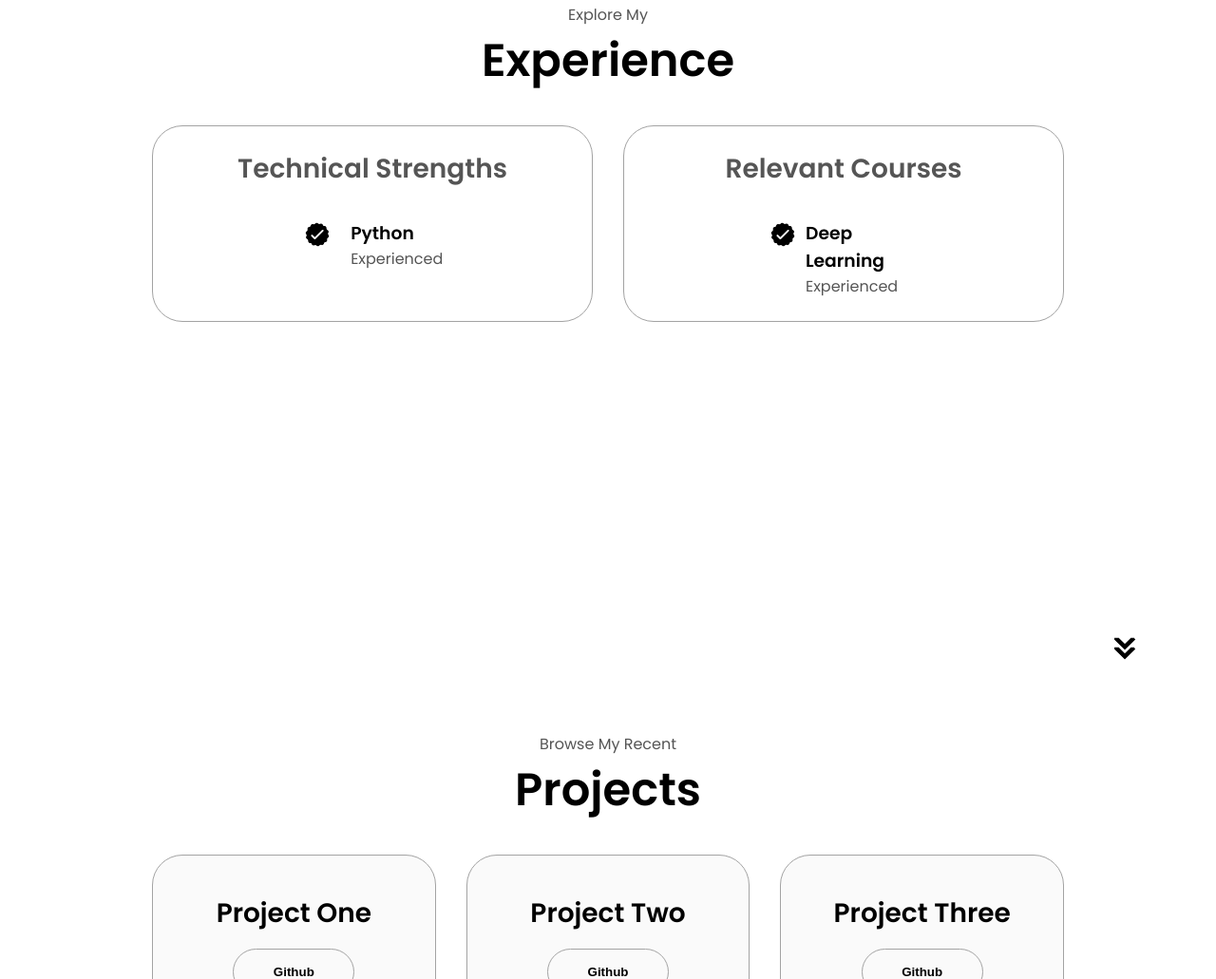
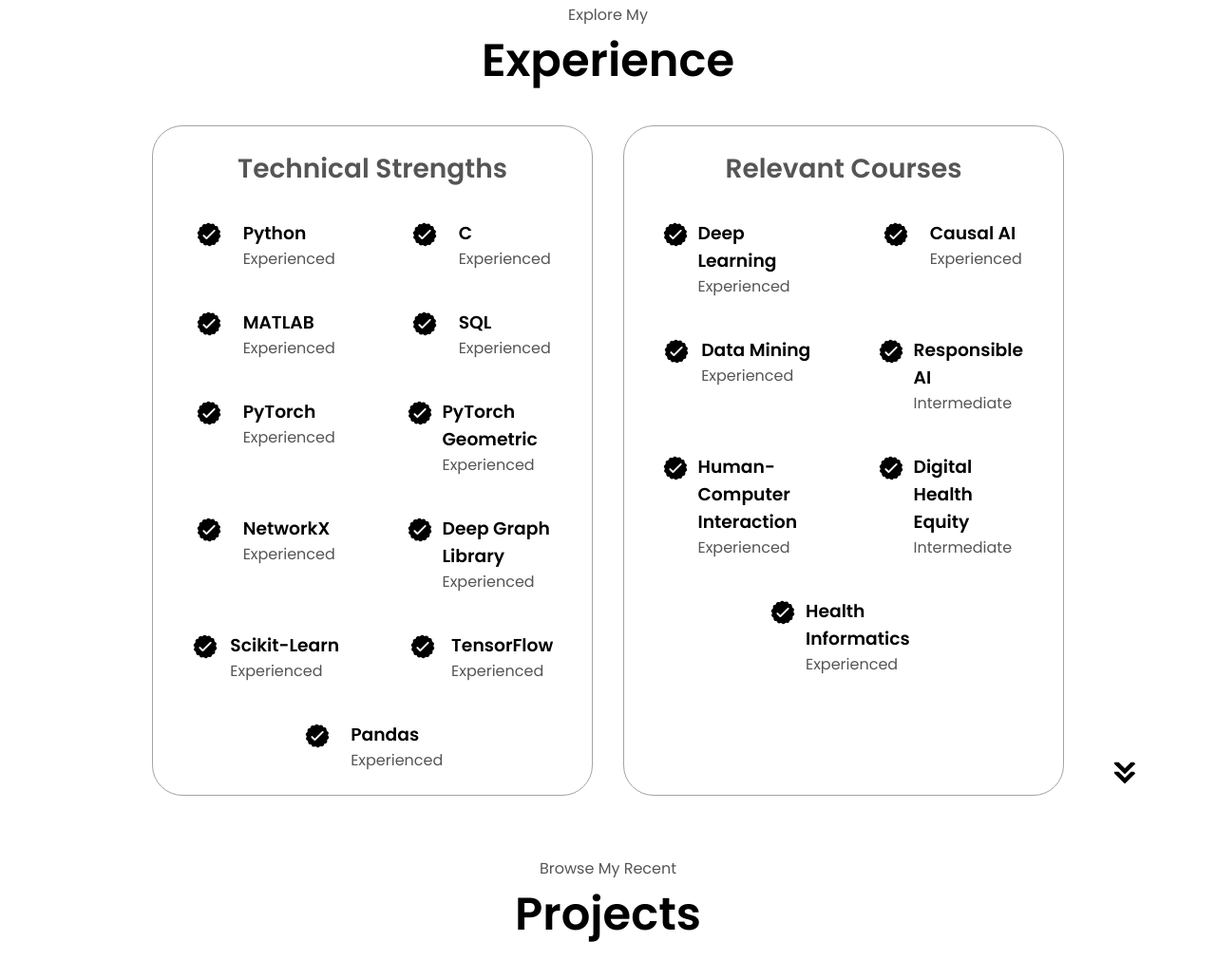
Before and after one commit to alomgeer007/portfolio, a plain HTML site: page index.html in a window 1280 px wide. Shown: the part 1693-2724 px from the top of the page at 95% size. Drawn offline with Linux system fonts and the light colour scheme.

Commit message:
Update index.html

```diff
--- a/index.html
+++ b/index.html
@@ -138,40 +138,144 @@
       <h1 class="title">Experience</h1>
       <div class="experience-details-container">
         <div class="about-containers">
+          <!-- Technical Strengths -->
           <div class="details-container">
             <h2 class="experience-sub-title">Technical Strengths</h2>
             <div class="article-container">
               <!-- Technical Strengths List -->
               <article>
-                <img
-                  src="./assets/checkmark.png"
-                  alt="Checkmark icon"
-                  class="icon"
-                />
+                <img src="./assets/checkmark.png" alt="Checkmark icon" class="icon" />
                 <div>
                   <h3>Python</h3>
                   <p>Experienced</p>
                 </div>
               </article>
-              <!-- Add other technical strengths here -->
+              <article>
+                <img src="./assets/checkmark.png" alt="Checkmark icon" class="icon" />
+                <div>
+                  <h3>C</h3>
+                  <p>Experienced</p>
+                </div>
+              </article>
+              <article>
+                <img src="./assets/checkmark.png" alt="Checkmark icon" class="icon" />
+                <div>
+                  <h3>MATLAB</h3>
+                  <p>Experienced</p>
+                </div>
+              </article>
+              <article>
+                <img src="./assets/checkmark.png" alt="Checkmark icon" class="icon" />
+                <div>
+                  <h3>SQL</h3>
+                  <p>Experienced</p>
+                </div>
+              </article>
+              <article>
+                <img src="./assets/checkmark.png" alt="Checkmark icon" class="icon" />
+                <div>
+                  <h3>PyTorch</h3>
+                  <p>Experienced</p>
+                </div>
+              </article>
+              <article>
+                <img src="./assets/checkmark.png" alt="Checkmark icon" class="icon" />
+                <div>
+                  <h3>PyTorch Geometric</h3>
+                  <p>Experienced</p>
+                </div>
+              </article>
+              <article>
+                <img src="./assets/checkmark.png" alt="Checkmark icon" class="icon" />
+                <div>
+                  <h3>NetworkX</h3>
+                  <p>Experienced</p>
+                </div>
+              </article>
+              <article>
+                <img src="./assets/checkmark.png" alt="Checkmark icon" class="icon" />
+                <div>
+                  <h3>Deep Graph Library</h3>
+                  <p>Experienced</p>
+                </div>
+              </article>
+              <article>
+                <img src="./assets/checkmark.png" alt="Checkmark icon" class="icon" />
+                <div>
+                  <h3>Scikit-Learn</h3>
+                  <p>Experienced</p>
+                </div>
+              </article>
+              <article>
+                <img src="./assets/checkmark.png" alt="Checkmark icon" class="icon" />
+                <div>
+                  <h3>TensorFlow</h3>
+                  <p>Experienced</p>
+                </div>
+              </article>
+              <article>
+                <img src="./assets/checkmark.png" alt="Checkmark icon" class="icon" />
+                <div>
+                  <h3>Pandas</h3>
+                  <p>Experienced</p>
+                </div>
+              </article>
             </div>
           </div>
+          <!-- Relevant Courses -->
           <div class="details-container">
             <h2 class="experience-sub-title">Relevant Courses</h2>
             <div class="article-container">
               <!-- Relevant Courses List -->
               <article>
-                <img
-                  src="./assets/checkmark.png"
-                  alt="Checkmark icon"
-                  class="icon"
-                />
+                <img src="./assets/checkmark.png" alt="Checkmark icon" class="icon" />
                 <div>
                   <h3>Deep Learning</h3>
                   <p>Experienced</p>
                 </div>
               </article>
-              <!-- Add other courses here -->
+              <article>
+                <img src="./assets/checkmark.png" alt="Checkmark icon" class="icon" />
+                <div>
+                  <h3>Causal AI</h3>
+                  <p>Experienced</p>
+                </div>
+              </article>
+              <article>
+                <img src="./assets/checkmark.png" alt="Checkmark icon" class="icon" />
+                <div>
+                  <h3>Data Mining</h3>
+                  <p>Experienced</p>
+                </div>
+              </article>
+              <article>
+                <img src="./assets/checkmark.png" alt="Checkmark icon" class="icon" />
+                <div>
+                  <h3>Responsible AI</h3>
+                  <p>Intermediate</p>
+                </div>
+              </article>
+              <article>
+                <img src="./assets/checkmark.png" alt="Checkmark icon" class="icon" />
+                <div>
+                  <h3>Human-Computer Interaction</h3>
+                  <p>Experienced</p>
+                </div>
+              </article>
+              <article>
+                <img src="./assets/checkmark.png" alt="Checkmark icon" class="icon" />
+                <div>
+                  <h3>Digital Health Equity</h3>
+                  <p>Intermediate</p>
+                </div>
+              </article>
+              <article>
+                <img src="./assets/checkmark.png" alt="Checkmark icon" class="icon" />
+                <div>
+                  <h3>Health Informatics</h3>
+                  <p>Experienced</p>
+                </div>
+              </article>
             </div>
           </div>
         </div>
```
